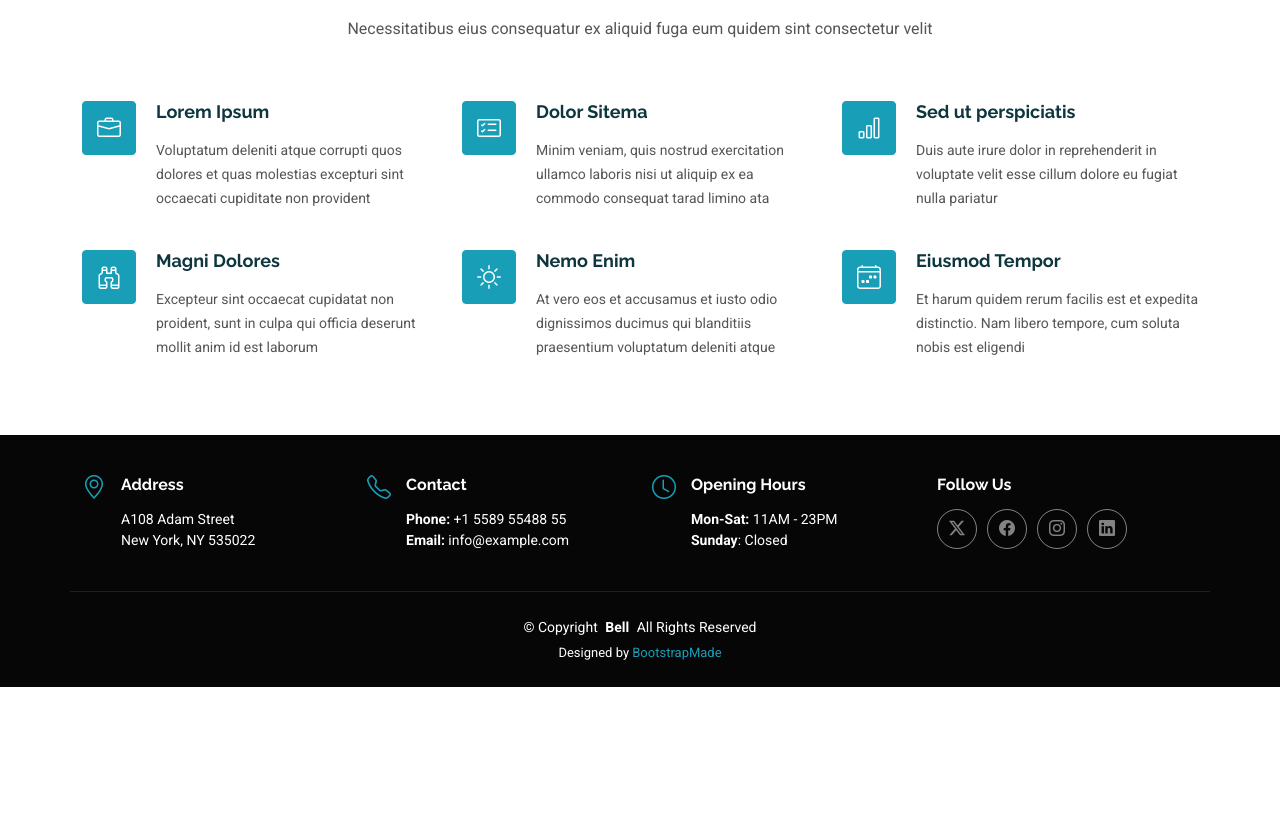
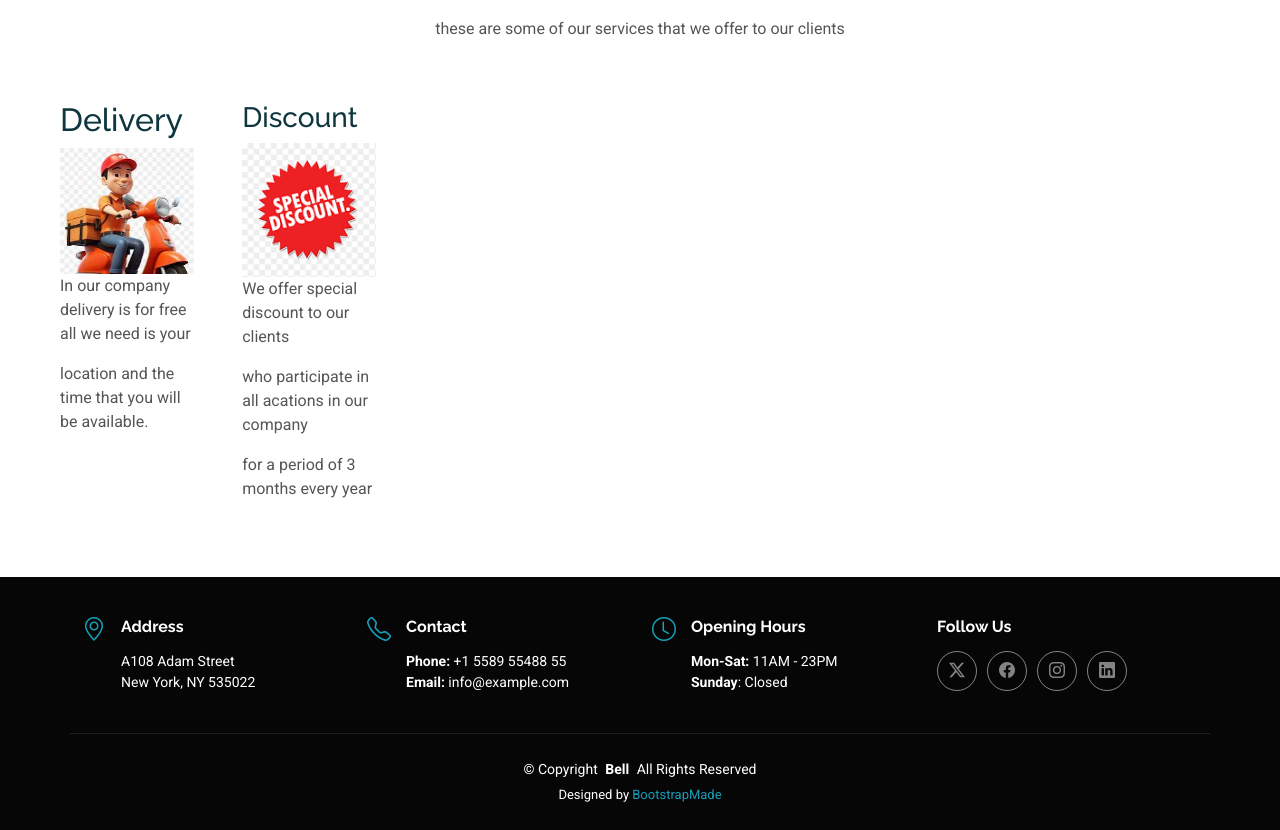
Before and after one commit to Murangiri772/Flouk-sware, a Django app: page /services/ in a window 1280 px wide. Shown: the part 96-926 px from the top of the page. Before the commit the page ends 783 px from the top, so only its background shows below. Run offline with Django 5.2, Linux system fonts and the light colour scheme; some libraries are stand-ins or nearby versions.

Commit message:
first commit

```diff
--- a/Templates/portfolio.html
+++ b/Templates/portfolio.html
@@ -7,7 +7,7 @@
       <!-- Section Title -->
       <div class="container section-title" data-aos="fade-up">
         <h2>Portfolio</h2>
-        <p>Necessitatibus eius consequatur ex aliquid fuga eum quidem sint consectetur velit</p>
+        <p>Some of our pronducts and areas where you can reach us through</p>
       </div><!-- End Section Title -->
 
       <div class="container">
--- a/Templates/services.html
+++ b/Templates/services.html
@@ -5,67 +5,32 @@
     <section id="services" class="services section">
 
       <!-- Section Title -->
-      <div class="container section-title" data-aos="fade-up">
+      <div class="container section-title" data-aos="fade-up col-4">
         <h2>Services</h2>
-        <p>Necessitatibus eius consequatur ex aliquid fuga eum quidem sint consectetur velit</p>
+        <p>these are some of our services that we offer to our clients</p>
       </div><!-- End Section Title -->
+<div class="d-flex col-4 ms-5 container">
+            <div class="col-4 ">
+            <h2>Delivery</h2>
+            <img src="{% static 'assets/img/img_6.png' %}" class="img-fluid" alt="">
+            <p>In our company delivery is for free all we need is your </p>
+            <p>location and the time that you will be available.</p>
+        </div>
+        <div class="col-4 ms-5">
+            <h3>Discount</h3>
+            <img src="{% static 'assets/img/img_7.png' %}" class="img-fluid" alt="">
+            <p>We offer special discount to our clients</p>
+            <p>who participate in all acations in our company</p>
+            <p> for a period of 3 months every year</p>
 
-      <div class="container">
-
-        <div class="row gy-4">
-
-          <div class="col-lg-4 col-md-6 service-item d-flex" data-aos="fade-up" data-aos-delay="100">
-            <div class="icon flex-shrink-0"><i class="bi bi-briefcase"></i></div>
-            <div>
-              <h4 class="title"><a href="service-details.html" class="stretched-link">Lorem Ipsum</a></h4>
-              <p class="description">Voluptatum deleniti atque corrupti quos dolores et quas molestias excepturi sint occaecati cupiditate non provident</p>
         </div>
 </div>
-          <!-- End Service Item -->
 
-          <div class="col-lg-4 col-md-6 service-item d-flex" data-aos="fade-up" data-aos-delay="200">
-            <div class="icon flex-shrink-0"><i class="bi bi-card-checklist"></i></div>
-            <div>
-              <h4 class="title"><a href="service-details.html" class="stretched-link">Dolor Sitema</a></h4>
-              <p class="description">Minim veniam, quis nostrud exercitation ullamco laboris nisi ut aliquip ex ea commodo consequat tarad limino ata</p>
-            </div>
-          </div><!-- End Service Item -->
 
-          <div class="col-lg-4 col-md-6 service-item d-flex" data-aos="fade-up" data-aos-delay="300">
-            <div class="icon flex-shrink-0"><i class="bi bi-bar-chart"></i></div>
-            <div>
-              <h4 class="title"><a href="service-details.html" class="stretched-link">Sed ut perspiciatis</a></h4>
-              <p class="description">Duis aute irure dolor in reprehenderit in voluptate velit esse cillum dolore eu fugiat nulla pariatur</p>
-            </div>
-          </div><!-- End Service Item -->
 
-          <div class="col-lg-4 col-md-6 service-item d-flex" data-aos="fade-up" data-aos-delay="400">
-            <div class="icon flex-shrink-0"><i class="bi bi-binoculars"></i></div>
-            <div>
-              <h4 class="title"><a href="service-details.html" class="stretched-link">Magni Dolores</a></h4>
-              <p class="description">Excepteur sint occaecat cupidatat non proident, sunt in culpa qui officia deserunt mollit anim id est laborum</p>
-            </div>
-          </div><!-- End Service Item -->
 
-          <div class="col-lg-4 col-md-6 service-item d-flex" data-aos="fade-up" data-aos-delay="500">
-            <div class="icon flex-shrink-0"><i class="bi bi-brightness-high"></i></div>
-            <div>
-              <h4 class="title"><a href="service-details.html" class="stretched-link">Nemo Enim</a></h4>
-              <p class="description">At vero eos et accusamus et iusto odio dignissimos ducimus qui blanditiis praesentium voluptatum deleniti atque</p>
-            </div>
-          </div><!-- End Service Item -->
 
-          <div class="col-lg-4 col-md-6 service-item d-flex" data-aos="fade-up" data-aos-delay="600">
-            <div class="icon flex-shrink-0"><i class="bi bi-calendar4-week"></i></div>
-            <div>
-              <h4 class="title"><a href="service-details.html" class="stretched-link">Eiusmod Tempor</a></h4>
-              <p class="description">Et harum quidem rerum facilis est et expedita distinctio. Nam libero tempore, cum soluta nobis est eligendi</p>
-            </div>
-          </div><!-- End Service Item -->
 
-        </div>
-
-      </div>
 
     </section><!-- /Services Section -->
 {% endblock %}
```
Also changed, not shown: Templates/about.html (+19 -6 lines), Templates/index.html (+4 -4 lines), db.sqlite3, static/assets/img/img_1.png (added), static/assets/img/img_2.png (added), static/assets/img/img_3.png (added), static/assets/img/img_4.png (added), static/assets/img/img_5.png (added), static/assets/img/img_6.png (added), static/assets/img/img_7.png (added). Lines whose indentation alone changed are shown as unchanged.
